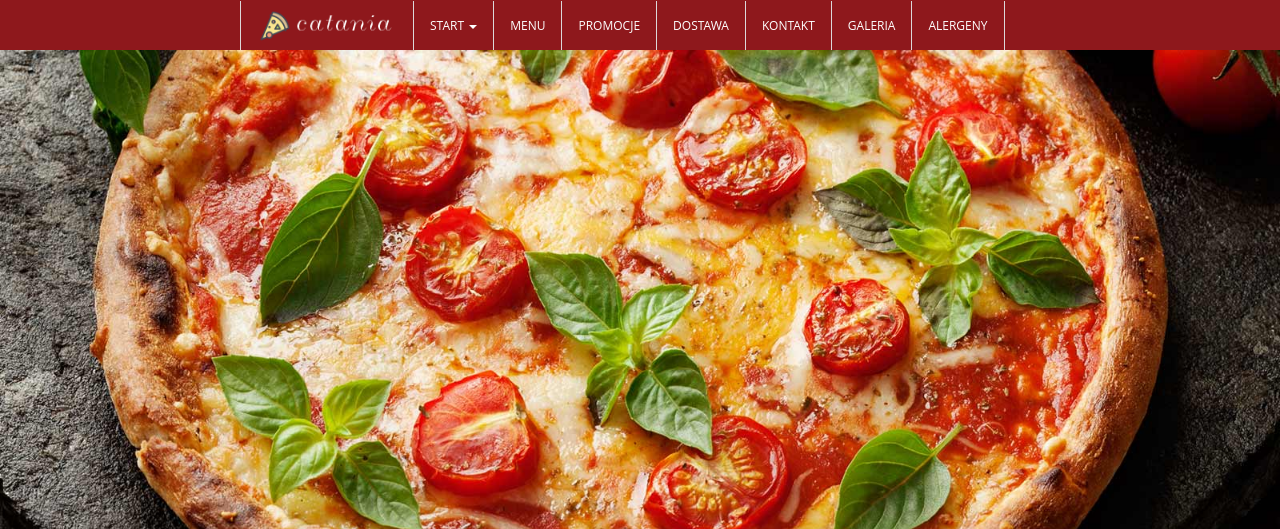
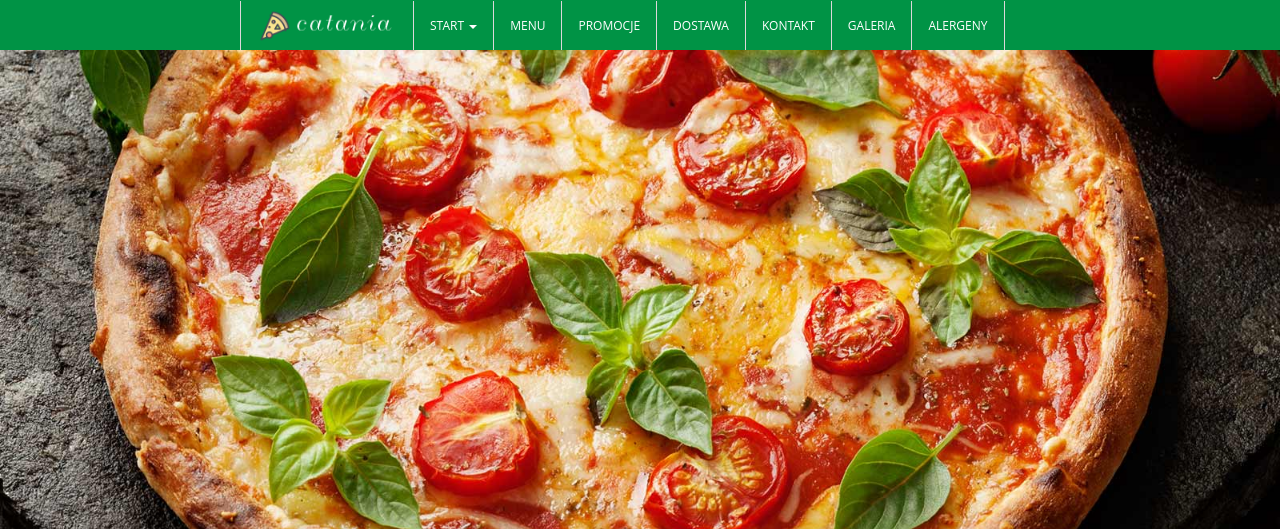
Before and after one commit to miwrona2/pizzeria, a CakePHP app: the page made by app/View/Pages/home.ctp in a window 1280 px wide. Shown: the top 529 px of the page. Run offline with PHP 8.4 and a stand-in for CakePHP, Linux system fonts and the light colour scheme; the template is opened without the code that fills it, so the values that code supplies are empty; some libraries are stand-ins or nearby versions.

Commit message:
branch is copy of the master-temp-opinions (where apoinions were corrected and some of joint layout part were done)

```diff
--- a/app/webroot/css/style.css
+++ b/app/webroot/css/style.css
@@ -84,7 +84,7 @@ strong {
 }
 
 #header{
-    background: #8e181c;
+    background: #009345;
 }
 
 .container{
```
